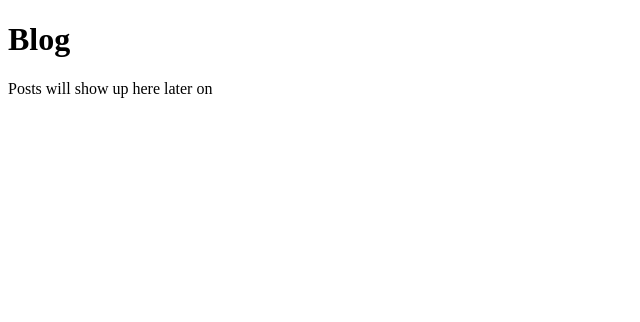
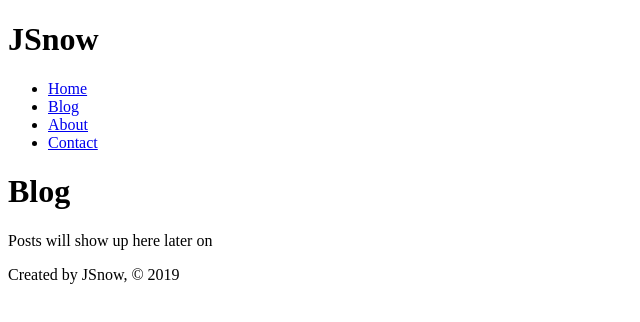
Before and after one commit to snowjang24/gatsby-practice, a Gatsby site: page /blog in a window 1280 px wide. Shown: the whole page, without its empty margins (0-640 px from the left). Built offline with nearby package versions, Linux system fonts and the light colour scheme; Gatsby itself is replaced by a stand-in of ours.

Commit message:
Layout을 따로 만들어 Header와 Footer를 모든 페이지에서 보일 수 있게 만들었음

```diff
--- /dev/null
+++ b/src/components/layout.js
@@ -0,0 +1,16 @@
+import React from "react"
+
+import Header from "../components/header"
+import Footer from "../components/footer"
+
+const Layout = props => {
+  return (
+    <div>
+      <Header />
+      {props.children}
+      <Footer />
+    </div>
+  )
+}
+
+export default Layout
--- a/src/pages/about.js
+++ b/src/pages/about.js
@@ -1,15 +1,17 @@
 import React from "react"
 import { Link } from "gatsby"
 
+import Layout from "../components/layout"
+
 const AboutPage = () => {
   return (
-    <div>
+    <Layout>
       <h1>About me</h1>
       <p>I'm just student who love front-end and design</p>
       <p>
         <Link to="/contact">Want to work with me? Reach out</Link>
       </p>
-    </div>
+    </Layout>
   )
 }
 
--- a/src/pages/blog.js
+++ b/src/pages/blog.js
@@ -1,11 +1,13 @@
 import React from "react"
+
+import Layout from "../components/layout"
 
 const BlogPage = () => {
   return (
-    <div>
+    <Layout>
       <h1>Blog</h1>
       <p>Posts will show up here later on</p>
-    </div>
+    </Layout>
   )
 }
 
```
Also changed, not shown: src/pages/contact.js (+3 -4 lines), src/pages/index.js (+5 -6 lines), README.md.
